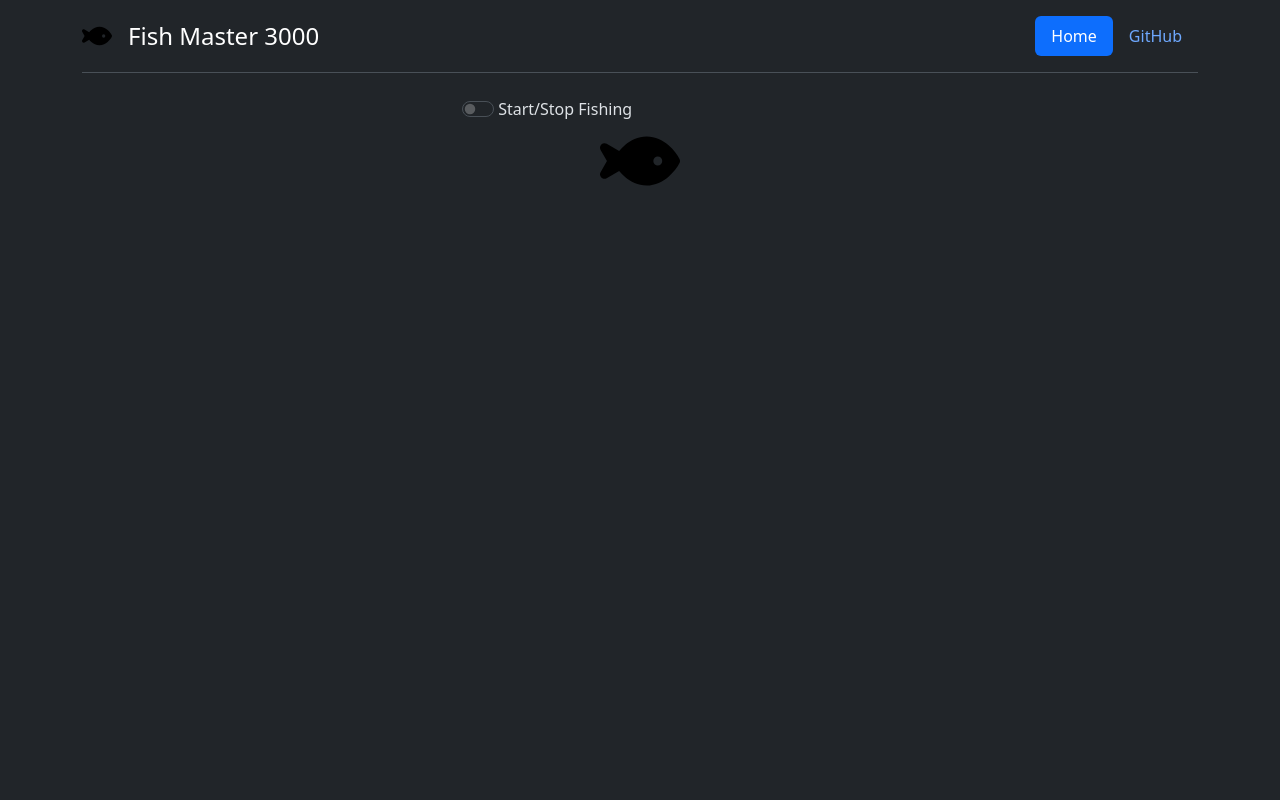
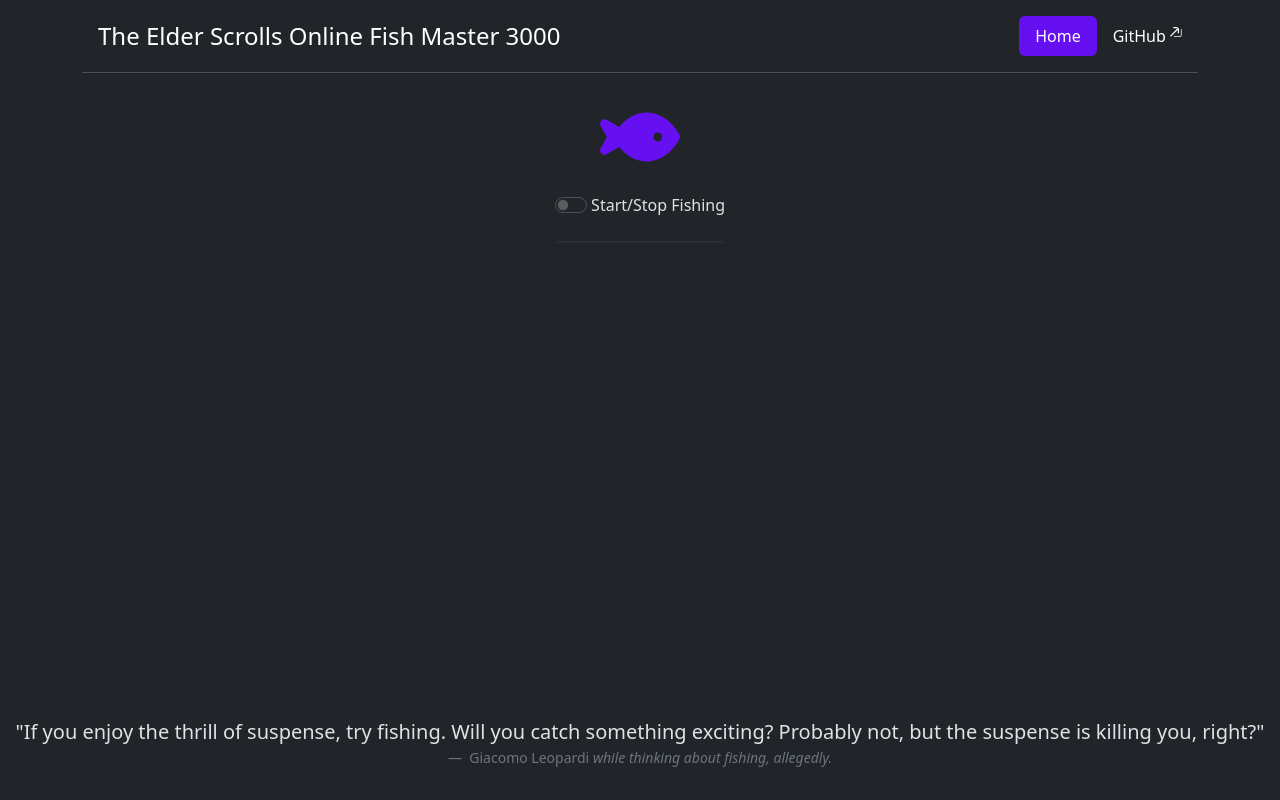
Before and after one commit to Dioscorides/The-Elder-Scrolls-Online-Fish-Master-3000, a Flask app: page / in a window 1280 px wide. Run offline with Flask 3, Linux system fonts and the light colour scheme; parts of the project's set-up code (start-up, migrations or seed data) failed here and were passed over; some libraries are stand-ins or nearby versions.

Commit message:
Added quotes on how lovely it is to fish. Finals esthetical touches.

```diff
--- a/app.py
+++ b/app.py
@@ -10,14 +10,6 @@ detector = SoundDetector('hooked.wav')
 @app.route("/")
 def hello():
     return render_template("index.html")
-
-
-@app.route("/close", methods=["GET"])
-def close_window():
-    print('That\'s enough fishing for today.')
-    detector.stop()
-    close_application()
-    return 'Application closed successfully', 200
 
 
 @app.route('/start', methods=['POST'])
@@ -45,10 +37,12 @@ def start_flask(**server_kwargs):
 
 
 if __name__ == "__main__":
+    # app.run() # Debug mode
+
     FlaskUI(
         app=app,
         server="flask",
         width=800,
-        height=350,
+        height=400,
         on_startup=lambda: print("Let's go fishing!"),
     ).run()
--- a/static/css/style.css
+++ b/static/css/style.css
@@ -1,4 +1,13 @@
+a.nav-link.active {
+    color: #fff !important;
+    background-color: #6610f2 !important;
+    border-color: #6610f2 !important;
+}
 
+a.nav-link
+{
+    color: #ffffff !important;
+}
 
 form {
     display: flex;
@@ -8,10 +17,6 @@ form {
     flex-wrap: wrap; /* Optional: Allows the buttons to wrap to a new line if the window is too narrow */
 }
 
-button[name="close"] .icon {
-    filter: invert(1);
-}
-
 .btn {
     display: flex;
     flex-direction: column;
@@ -19,17 +24,41 @@ button[name="close"] .icon {
     justify-content: center;
 }
 
-.icon {
-    width: 30px;
-    height: 30px;
-}
-
 .fish-icon {
-    width: 80px; /* Adjust as needed */
-    height: 80px; /* Adjust as needed */
+    width: 80px;
+    height: 80px;
     display: block;
     margin-left: auto;
     margin-right: auto;
+    fill: #6610f2 !important;
+}
+
+
+.fade {
+    animation: fade 2s linear forwards;
+    visibility: visible;
+}
+
+@keyframes fade {
+    0% {
+        opacity: 0;
+    }
+    100% {
+        opacity: 1;
+    }
+}
+
+.fade-out {
+    animation: fade-out 2s linear forwards;
+}
+
+@keyframes fade-out {
+    0% {
+        opacity: 1;
+    }
+    100% {
+        opacity: 0;
+    }
 }
 
 .shake {
--- a/static/js/app.js
+++ b/static/js/app.js
@@ -18,35 +18,82 @@ async function sendRequest(url = '', method = 'POST') {
 }
 
 document.getElementById('toggleSwitch').addEventListener('change', async function () {
-    console.log('Toggle switch changed')
     const fishIcon = document.querySelector('.fish-icon');
-    console.log('Fish Icon:', fishIcon); // Log the fishIcon
     if (this.checked) {
-        console.log('Toggle switch is checked')
-        console.log('Checked status:', this.checked); // Log the checked status
         fishIcon.classList.add('shake');
         const data = await sendRequest('/start');
 
         console.log(data);
 
     } else {
-        console.log('Toggle switch is not checked')
-        console.log('Checked status:', this.checked); // Log the checked status
         const data = await sendRequest('/stop');
         console.log(data);
         fishIcon.classList.remove('shake');
     }
 });
 
-function closeWindow() {
-    fetch('/close')
-        .then(response => {
-            if (!response.ok) {
-                throw new Error('Network response was not ok');
-            }
-            // Handle the response here
-        })
-        .catch(error => {
-            console.error('There has been a problem with your fetch operation:', error);
-        });
+// Array of sentences
+const sentences = [
+  "\"Oh, fishing is such a blast! Nothing says 'fun' like sitting for hours, staring at water, and pretending it's a thrilling adventure.\"",
+  "\"I love how fishing combines the excitement of watching paint dry with the thrill of doing absolutely nothing for hours on end.\"",
+  "\"The joy of fishing is unparalleled. Nothing like the adrenaline rush of reeling in...absolutely nothing.\"",
+  "\"They say fishing is a sport, but I think it's more of a meditative practice in patience. Because who needs excitement anyway?\"",
+  "\"Fishing: where the real action happens is in convincing yourself that this is a riveting way to spend your time.\"",
+  "\"The excitement of fishing is like a rollercoaster ride – if the rollercoaster were on pause for several hours between each 'thrilling' moment.\"",
+  "\"Nothing beats the exhilaration of hooking a seaweed monster. Truly, the stuff of legends.\"",
+  "\"Fishing is like a box of chocolates, except you're stuck with the same bland flavor for hours and hours.\"",
+  "\"They said fishing is a great stress reliever. Probably because stressing about catching anything takes your mind off other worries.\"",
+  "\"Fishing: because who needs the rush of victory when you can have the calm satisfaction of tangled lines and lost bait?\"",
+  "\"If you enjoy the thrill of suspense, try fishing. Will you catch something exciting? Probably not, but the suspense is killing you, right?\"",
+  "\"The best part of fishing is when the fish get to enjoy the story of how you almost caught them but then didn't.\"",
+  "\"Fishing is a wonderful bonding experience. Nothing brings people together like collectively wondering why you're sitting there in the first place.\"",
+  "\"They said fishing builds character. I didn't realize they meant the character to withstand extreme levels of boredom.\"",
+  "\"Fishing: where the phrase 'It's the journey, not the destination' really means 'It's the napping, not the fishing.'\"",
+  "\"Spending your time fishing – because who needs productivity and meaningful activities, right?\"",
+  "\"Is fishing the new extreme sport of sitting? Because sitting for hours is truly pushing the boundaries of excitement.\"",
+  "\"You know what's a great use of time? Not fishing. Seriously, have you considered doing something... anything else?\""
+];
+
+const Philosophers = [
+  "Arthur Schopenhauer",
+  "Friedrich Nietzsche",
+  "Emil Cioran",
+  "Jean-Paul Sartre",
+  "Albert Camus",
+  "Thomas Ligotti",
+  "Peter Wessel Zapffe",
+  "Giacomo Leopardi",
+  "Martin Heidegger",
+  "Philipp Mainländer"
+];
+
+// Function to pick a random sentence
+// Function to pick a random item from an array
+function getRandomItem(array) {
+    const index = Math.floor(Math.random() * array.length);
+    return array[index];
 }
+
+// Function to display a random sentence and philosopher
+function displayRandomContent() {
+    const sentence = getRandomItem(sentences);
+    const philosopher = getRandomItem(Philosophers);
+
+    const wildQuotes = document.getElementById('wild-quotes');
+    wildQuotes.classList.remove('fade-out');
+    wildQuotes.classList.add('fade');
+
+    document.getElementById('random-sentence').textContent = sentence;
+    document.getElementById('random-philosopher').textContent = philosopher;
+
+    setTimeout(() => {
+        wildQuotes.classList.remove('fade');
+        wildQuotes.classList.add('fade-out');
+    }, 8000);
+}
+
+// Display random content initially
+displayRandomContent();
+
+// Update the content every 5 seconds
+setInterval(displayRandomContent, 12000);
--- a/templates/index.html
+++ b/templates/index.html
@@ -9,29 +9,57 @@
 <body class="dark">
 <div class="container">
     <header class="d-flex flex-wrap justify-content-center py-3 mb-4 border-bottom">
-        <a href="/" class="d-flex align-items-center mb-3 mb-md-0 me-md-auto link-body-emphasis text-decoration-none">
-            <img src="{{ url_for('static', filename='svg/fish.svg') }}" width="40" height="32" class="icon"
-                 alt="Fish Icon">
-            <span class="fs-4 ms-3">Fish Master 3000</span>
-        </a>
+        <p class="d-flex align-items-center mb-3 mb-md-0 me-md-auto link-body-emphasis text-decoration-none">
+            <span class="fs-4 ms-3">The Elder Scrolls Online Fish Master 3000</span>
+        </p>
 
         <ul class="nav nav-pills">
             <li class="nav-item"><a href="#" class="nav-link active" aria-current="page">Home</a></li>
-            <li class="nav-item"><a href="https://github.com/Dioscorides/The-Elder-Scrolls-Online-Fish-Master-3000"
-                                    class="nav-link">GitHub</a></li>
+            <li class="nav-item">
+                <a href="https://github.com/Dioscorides/The-Elder-Scrolls-Online-Fish-Master-3000" class="nav-link">
+                    GitHub
+                    <sup>
+                        <svg xmlns="http://www.w3.org/2000/svg" width="12" height="12" fill="currentColor"
+                             class="bi bi-box-arrow-up-right" viewBox="0 0 16 16">
+                            <path fill-rule="evenodd"
+                                  d="M10 1a2 2 0 0 1 2 2v4.8a.8.8 0 0 1-1.6 0V3.5L1.7 12.3a.8.8 0 1 1-1.1-1.1L10 1.5H5.2a.8.8 0 0 1 0-1.6h4.8z"/>
+                            <path fill-rule="evenodd"
+                                  d="M15 2.5a.5.5 0 0 1 .5.5v8a2 2 0 0 1-2 2h-8a.5.5 0 0 1 0-1h8a1 1 0 0 0 1-1v-8a.5.5 0 0 1 .5-.5z"/>
+                        </svg>
+                    </sup>
+                </a>
+            </li>
         </ul>
     </header>
 </div>
 <div class="container">
     <div class="row justify-content-center">
-        <div class="col-4">
-            <div class="form-switch">
+        <div class="col-4 text-center mb-2">
+            <svg xmlns="http://www.w3.org/2000/svg" width="80" height="80" class="fish-icon"
+                 viewBox="0 0 576 512">
+                <!--! Font Awesome Free 6.5.1 by @fontawesome - https://fontawesome.com License - https://fontawesome.com/license/free (Icons: CC BY 4.0, Fonts: SIL OFL 1.1, Code: MIT License) Copyright 2023 Fonticons, Inc. -->
+                <path d="M180.5 141.5C219.7 108.5 272.6 80 336 80s116.3 28.5 155.5 61.5c39.1 33 66.9 72.4 81 99.8c4.7 9.2 4.7 20.1 0 29.3c-14.1 27.4-41.9 66.8-81 99.8C452.3 403.5 399.4 432 336 432s-116.3-28.5-155.5-61.5c-16.2-13.7-30.5-28.5-42.7-43.1L48.1 379.6c-12.5 7.3-28.4 5.3-38.7-4.9S-3 348.7 4.2 336.1L50 256 4.2 175.9c-7.2-12.6-5-28.4 5.3-38.6s26.1-12.2 38.7-4.9l89.7 52.3c12.2-14.6 26.5-29.4 42.7-43.1zM448 256a32 32 0 1 0 -64 0 32 32 0 1 0 64 0z"/>
+            </svg>
+            <div class="form-switch mt-3">
                 <input class="form-check-input" type="checkbox" id="toggleSwitch">
                 <label class="form-check-label" for="toggleSwitch">Start/Stop Fishing</label>
             </div>
-            <img src="{{ url_for('static', filename='svg/fish.svg') }}" width="80" height="80" class="fish-icon"
-                 alt="Fish Icon">
         </div>
+    </div>
+    <div class="row justify-content-center">
+        <div class="col-2 text-center">
+            <hr class="border-2 border-top"/>
+        </div>
+    </div>
+    <div class="row justify-content-center mt-2">
+        <figure id="wild-quotes" class="text-center fixed-bottom">
+            <blockquote class="blockquote">
+                <p id="random-sentence"></p>
+            </blockquote>
+            <figcaption class="blockquote-footer">
+                <span id="random-philosopher"></span><cite> while thinking about fishing, allegedly.</cite>
+            </figcaption>
+        </figure>
     </div>
 </div>
 <script src="{{ url_for('static', filename='js/app.js') }}"></script>
```
